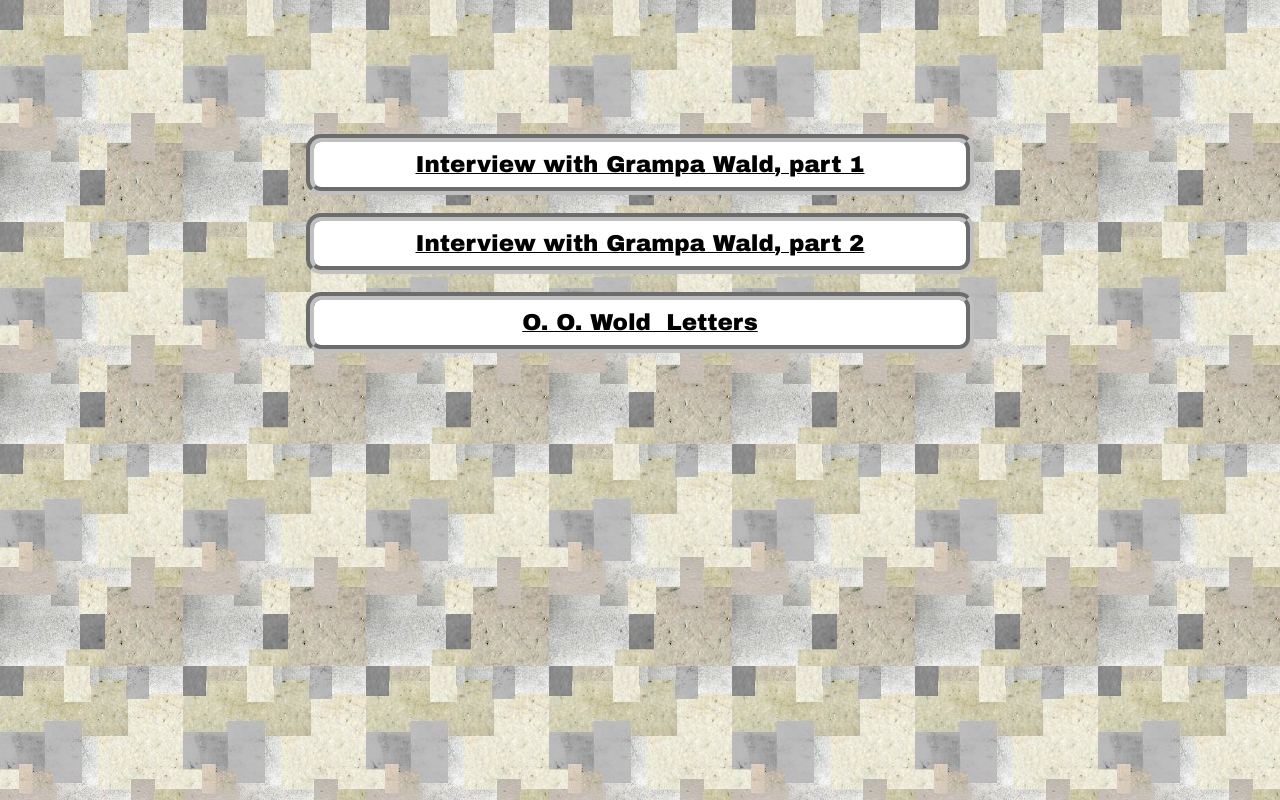
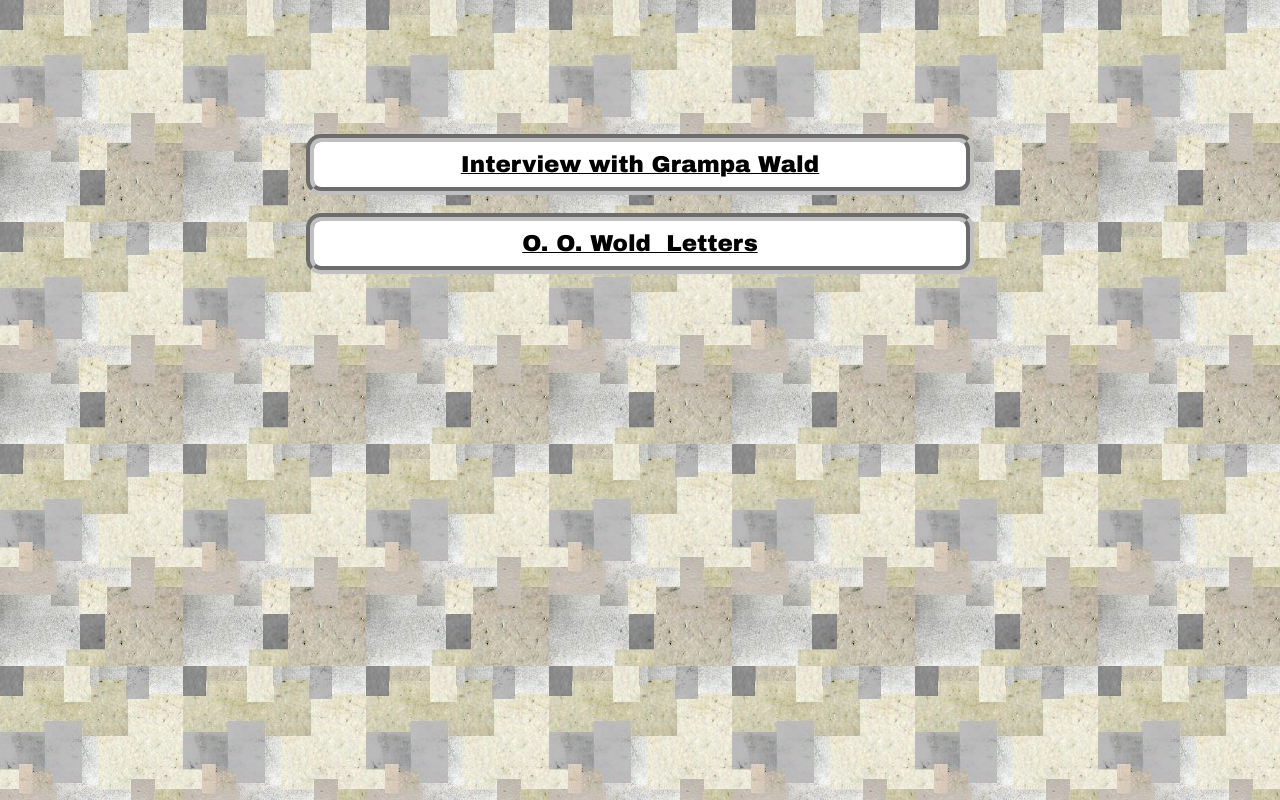
Before and after one commit to eswald/oooald, a plain HTML site: page Special_goodies.html in a window 1280 px wide. Drawn offline with Linux system fonts and the light colour scheme.

Commit message:
Combined, denoised interview file

```diff
--- a/Special_goodies.html
+++ b/Special_goodies.html
@@ -36,14 +36,8 @@
     <br>
     <div style="text-align: center; font-family: Arial Black;"
       class="corners"><a
-        href="Interview_with_Grampa_Wald_1983_or_1984_part1.mp3"><big><big>Interview
-            with Grampa Wald, part 1</big></big></a><br>
-    </div>
-    <br>
-    <div style="text-align: center; font-family: Arial Black;"
-      class="corners"><a
-        href="Interview_with_Grampa_Wald_1983_or_1984_part2.mp3"><big><big>Interview
-            with Grampa Wald, part 2</big></big></a><br>
+        href="Interview_with_Grampa_Wald_1983_or_1984.mp3"><big><big>Interview
+            with Grampa Wald</big></big></a><br>
     </div>
     <br>
     <div style="text-align: center; font-family: Arial Black;"
```
Also changed, not shown: 1 other file.
